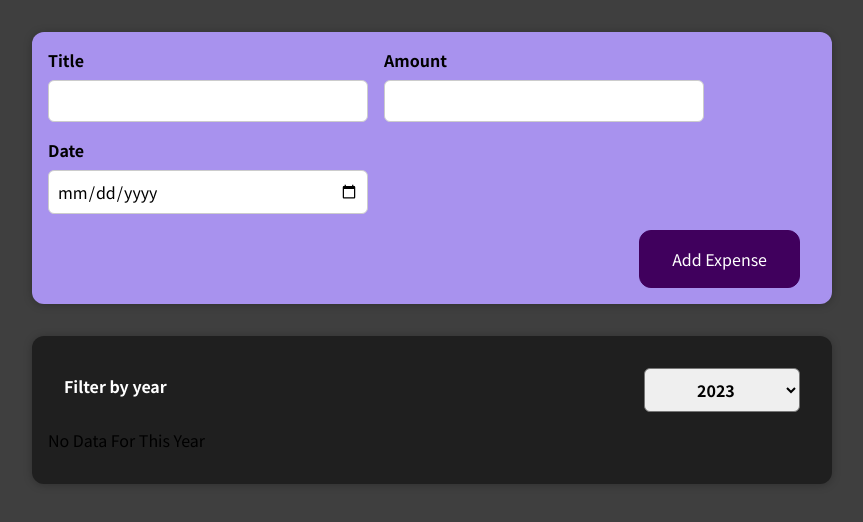
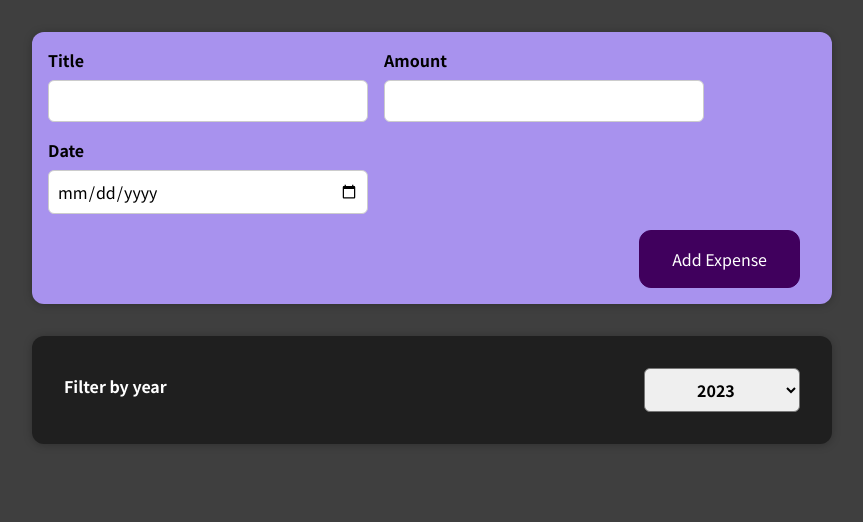
Before and after one commit to valeratech/expense-app, a React (Create React App) app: page / in a window 1280 px wide. Shown: the top 522 px of the page, without its empty margins (208-1071 px from the left). Built offline with nearby package versions, Linux system fonts and the light colour scheme; the HTML template or start-up script is replaced by a standard one.

Commit message:
Seperated the logic of Expenses.jsx of filtering items by year in a seperate new component: 'ExpensesList.jsx'.

```diff
--- a/src/components/Expenses/Expenses.jsx
+++ b/src/components/Expenses/Expenses.jsx
@@ -2,6 +2,7 @@ import ExpenseItem from "./ExpenseItem";
 import './Expenses.css';
 import Card from "../shared/Card";
 import ExpensesFilter from "./ExpensesFilter";
+import ExpensesList from "./ExpensesList";
 import {useState} from "react";
 
 function Expenses(props) {
@@ -11,14 +12,6 @@ function Expenses(props) {
         return item.date.getFullYear().toString() === year;
     })
 
-    let expenseItems = <p>No Data For This Year</p>;
-
-    if (filteredItems.length !== 0) {
-        expenseItems = filteredItems.map(item => (
-            <ExpenseItem key={item.id} item={item}/>
-        ));
-    }
-
     function filterYearHandler(year) {
         setYear(year);
         console.log(year);
@@ -27,7 +20,7 @@ function Expenses(props) {
     return (
         <Card className="expenses">
             <ExpensesFilter selected={year} onFilterYear={filterYearHandler} />
-            {expenseItems}
+            <ExpensesList onExpenseData={filteredItems}/>
         </Card>
     )
 }
--- /dev/null
+++ b/src/components/Expenses/ExpensesList.jsx
@@ -0,0 +1,19 @@
+import ExpenseItem from "./ExpenseItem";
+
+function ExpensesList(props) {
+
+    if (props.onExpenseData === 0) {
+        return <h1>No Data For Selected Year</h1>;
+    }
+
+    return (
+        <>
+            {props.onExpenseData.map(item => (
+                <ExpenseItem key={item.id} item={item}/>
+            ))}
+        </>
+    )
+}
+
+
+export default ExpensesList
```
